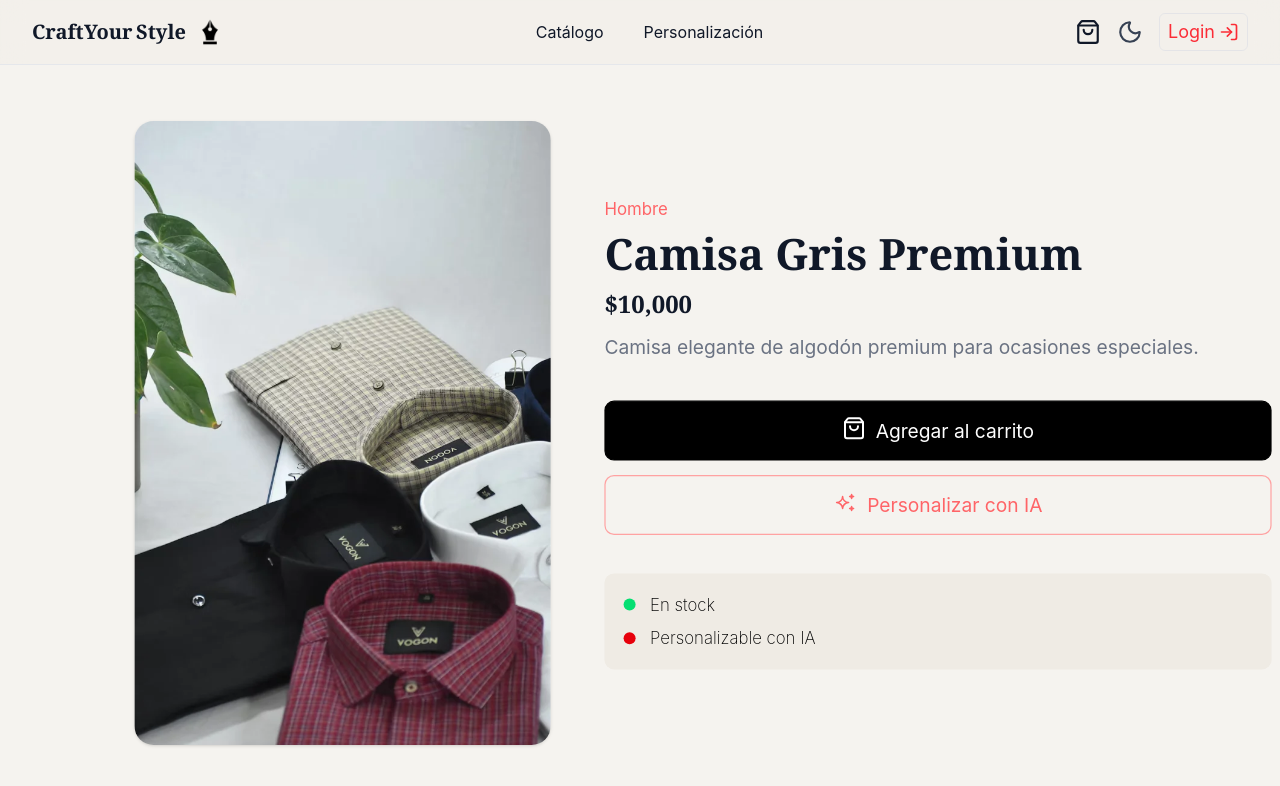
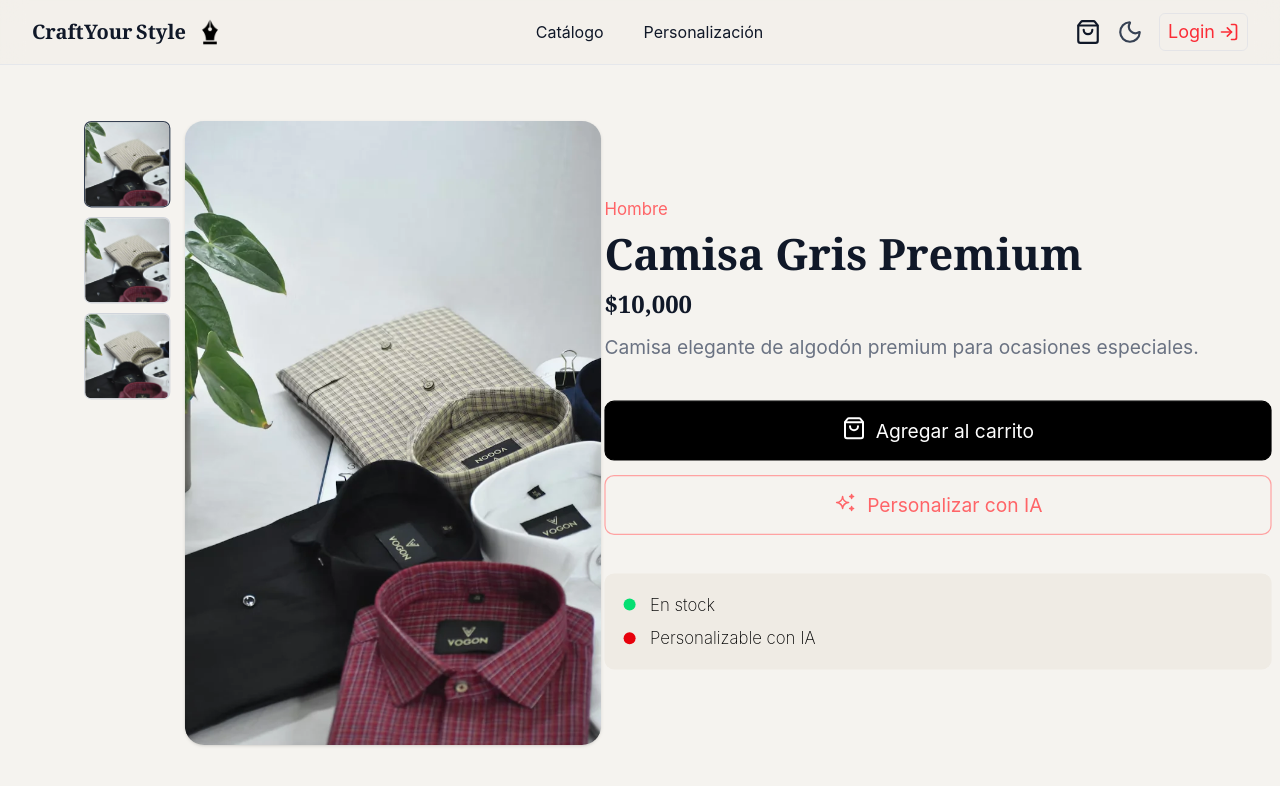
Before and after one commit to ordogens/Proyecto-Formativo-Cliente, a React (Vite) app: page /vista-dinamica/1 in a window 1280 px wide. Shown: the top 786 px of the page. Built offline with nearby package versions, Linux system fonts and the light colour scheme; no server answers; what @react-pdf/renderer would draw is missing.

Commit message:
pequeños cambios visuales

```diff
--- a/src/components/header/DropMenu.tsx
+++ b/src/components/header/DropMenu.tsx
@@ -28,13 +28,17 @@ export const DropMenu = ({
       action: toggleTheme,
     },
     {
-      label: "Catálogo",
+      label: isAdmin ? "Mi catálogo" : "Catálogo",
       action: () => navigate("/catalogo"),
     },
-    {
-      label: "Personalización",
-      action: () => navigate("/personalizacion"),
-    },
+    ...(!isAdmin
+      ? [
+          {
+            label: "Personalización",
+            action: () => navigate("/personalizacion"),
+          },
+        ]
+      : []),
     ...(isAdmin
       ? [
           {
--- a/src/components/header/Header.tsx
+++ b/src/components/header/Header.tsx
@@ -16,6 +16,7 @@ export const Header = () => {
   const { theme, toggleTheme } = useThemeContext();
   const { user, logout } = useAuth();
   const isDarkMode = theme === "dark";
+  const isAdminUser = user?.role === "admin";
 
   useEffect(() => {
     const handleMouseMove = (e: MouseEvent) => {
@@ -124,13 +125,23 @@ export const Header = () => {
 
           </NavLink>
 
-          <nav className="flex gap-10">
+          {isAdminUser && (
+            <nav className="flex gap-10">
+              <NavLink to="/catalogo" className="hover:text-red-500 dark:text-gray-300">
+                Mi catálogo
+              </NavLink>
+            </nav>
+          )}
+
+          <nav className={`flex gap-10 ${isAdminUser ? "hidden" : ""}`}>
             <NavLink to="/catalogo" className="hover:text-red-500 dark:text-gray-300">
               Catálogo
             </NavLink>
-            <NavLink to="/personalizacion" className="hover:text-red-500 dark:text-gray-300">
+            {!isAdminUser && (
+              <NavLink to="/personalizacion" className="hover:text-red-500 dark:text-gray-300">
               Personalización
-            </NavLink>
+              </NavLink>
+            )}
           </nav>
 
           <div className="flex gap-4 items-center">
--- a/src/pages/vistaDinamica/VistaDinamica.tsx
+++ b/src/pages/vistaDinamica/VistaDinamica.tsx
@@ -20,6 +20,7 @@ export const VistaDinamica = () => {
 
   const { addToCart, /*cart*/ } = shop;
   const [addedMessageVisible, setAddedMessageVisible] = useState(false);
+  const [selectedImageIndex, setSelectedImageIndex] = useState(0);
 
   useEffect(() => {
     if (!addedMessageVisible) {
@@ -43,6 +44,8 @@ export const VistaDinamica = () => {
     return <h1 className="text-center mt-20 dark:text-gray-300">Producto no encontrado</h1>;
   }
 
+  const productImages = [producto.imagen, producto.imagen, producto.imagen];
+
   // const productCountInCart = cart
   //   .filter((item) => item.productId === producto.id)
   //   .reduce((acc, item) => acc + item.quantity, 0);
@@ -65,9 +68,28 @@ export const VistaDinamica = () => {
       <div className="max-w-6xl w-full grid grid-cols-1 md:grid-cols-2 md:gap-10 md:items-center">
 
         <div className="flex justify-center md:scale-120">
+          <div className="hidden md:flex flex-col gap-2 mr-3">
+            {productImages.map((image, index) => (
+              <button
+                key={`thumb-${index}`}
+                type="button"
+                onClick={() => setSelectedImageIndex(index)}
+                className={`w-18 h-18 rounded-md overflow-hidden border cursor-pointer ${selectedImageIndex === index
+                  ? "border-gray-700 dark:border-gray-300"
+                  : "border-gray-300 dark:border-gray-700"
+                  }`}
+              >
+                <img
+                  src={image}
+                  alt={`${producto.nombre} vista ${index + 1}`}
+                  className="w-full h-full object-cover"
+                />
+              </button>
+            ))}
+          </div>
           <div className="max-w-md h-fit md:h-lg md:max-w-lg rounded-2xl overflow-hidden shadow-sm">
             <img
-              src={producto.imagen}
+              src={productImages[selectedImageIndex]}
               alt={producto.nombre}
               className="w-screen md:w-full h-100 md:h-130 object-cover"
             />
--- a/src/services/auth.service.ts
+++ b/src/services/auth.service.ts
@@ -5,7 +5,7 @@ const AUTH_TOKEN_KEY = "auth_access_token";
 
 const USERS_API_URL =
   import.meta.env.VITE_USERS_API_URL ??
-  "http://localhost:8080/v1/usuarios";
+  "http://localhost:8080/v1/usuarios/login";
 const USERS_LOGOUT_PATH = import.meta.env.VITE_USERS_LOGOUT_PATH ?? "/logout";
 
 const usersApi = axios.create({
```
Also changed, not shown: 1 other file (tests, documents, lock files or other folders).
